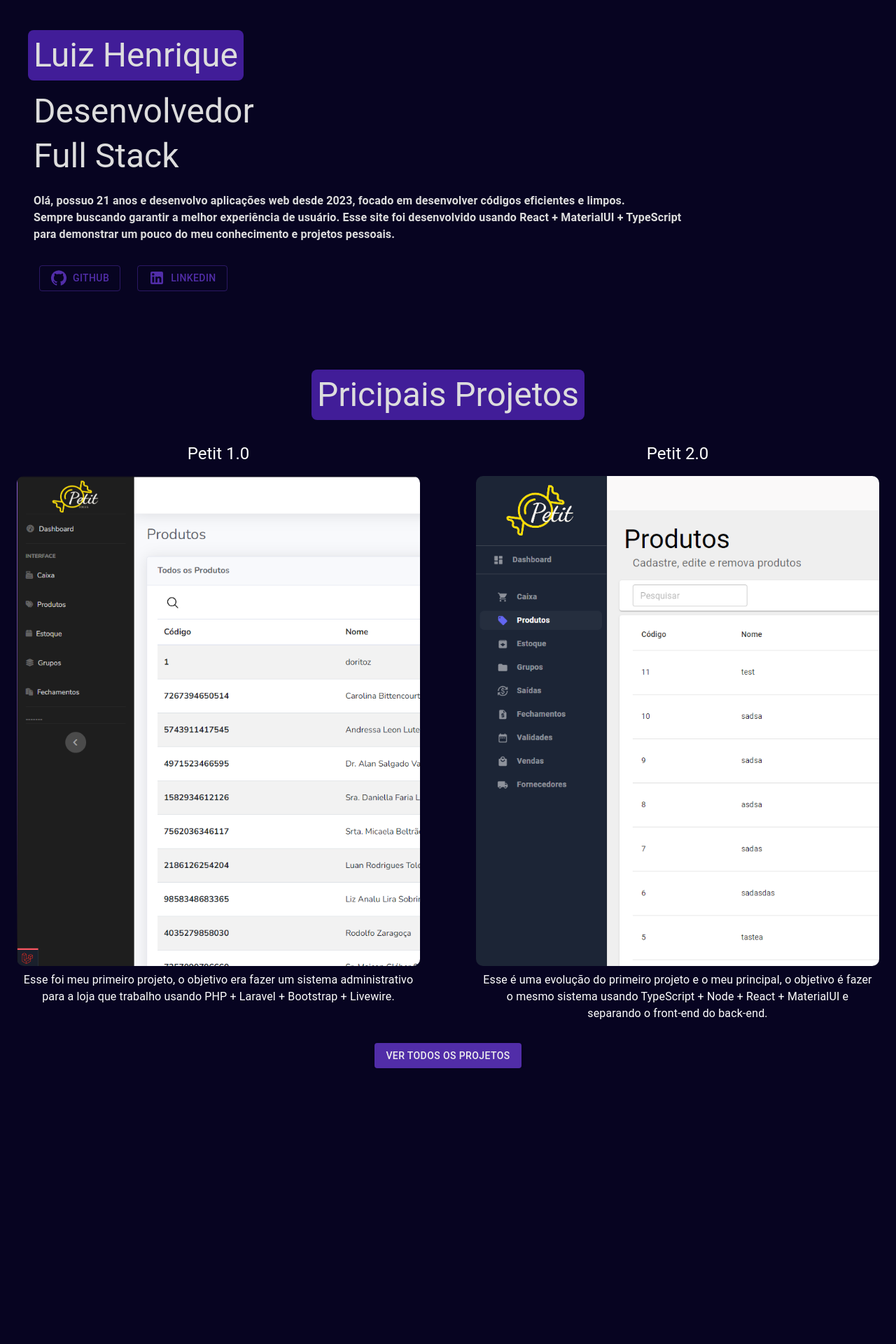
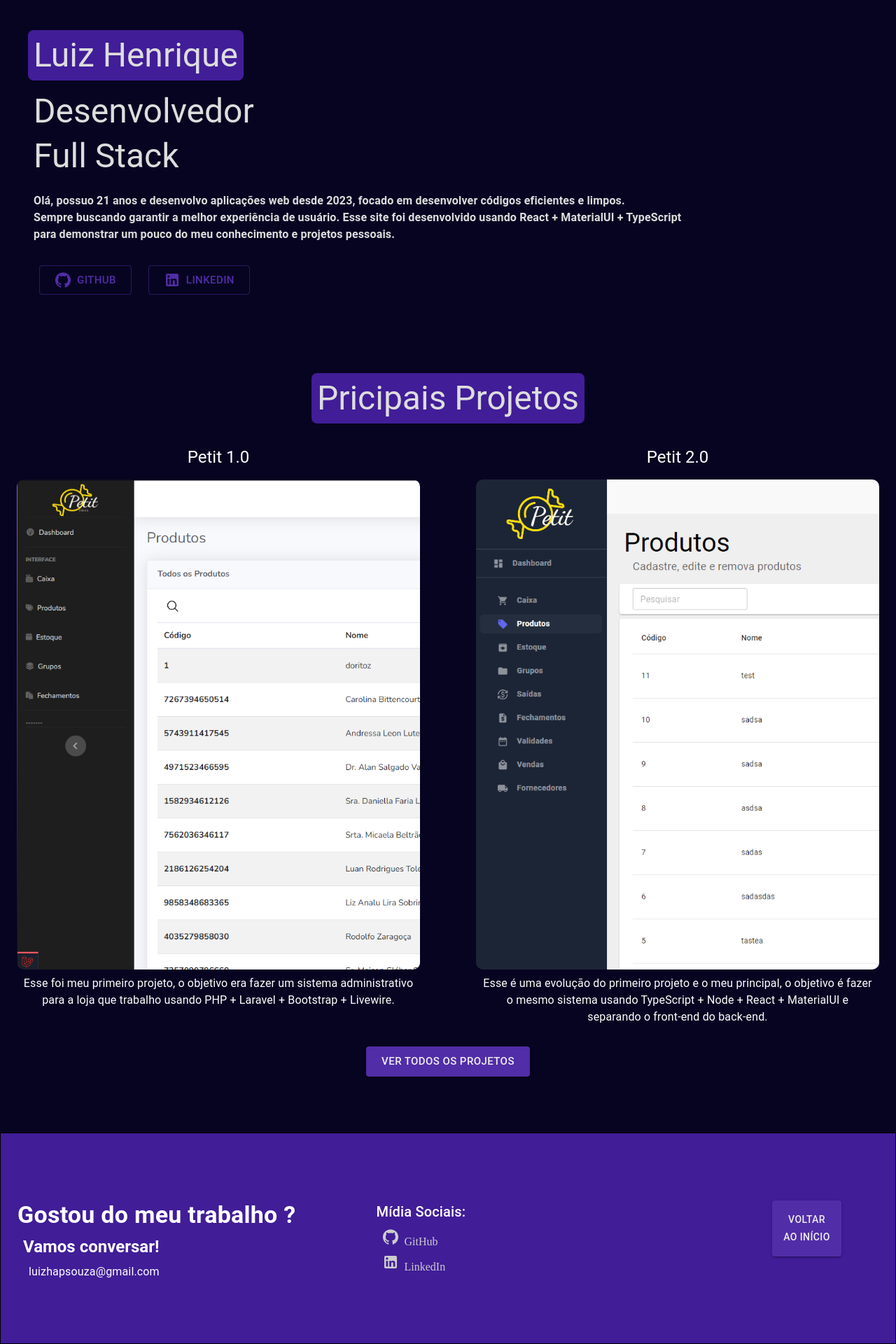
Before and after one commit to LuHenriSouza/portifolio, a React (Vite) app: page / in a window 1280 px wide. Shown: the part 147-2067 px from the top of the page at 70% size. Before the commit the page ends 1673 px from the top, so only its background shows below. Built offline with nearby package versions, Linux system fonts and the light colour scheme.

Commit message:
Home Page quase pronta

```diff
--- a/src/App.tsx
+++ b/src/App.tsx
@@ -2,17 +2,20 @@ import { AppRoutes } from './routes';
 import { Container } from '@mui/material';
 import { BrowserRouter } from 'react-router-dom';
 import { AppThemeProvider } from './shared/contexts';
+import { Footer } from './shared/components';
 
 
 export const App = () => {
 
   return (
     <AppThemeProvider>
-      <Container maxWidth="xl">
-        <BrowserRouter>
-          <AppRoutes />
-        </BrowserRouter>
-      </Container>
+      <Footer>
+        <Container maxWidth="xl">
+          <BrowserRouter>
+            <AppRoutes />
+          </BrowserRouter>
+        </Container>
+      </Footer>
     </AppThemeProvider>
   )
 }
--- a/src/pages/home/Home.tsx
+++ b/src/pages/home/Home.tsx
@@ -82,12 +82,12 @@ export const Home: React.FC = () => {
 				{/* Redes Sociais */}
 				<Box margin={4} display={'flex'} gap={3}>
 					<a href={'https://github.com/LuHenriSouza'} target="_blank" rel="noopener noreferrer">
-						<Button variant='outlined'>
+						<Button variant='outlined' size='large'>
 							<GitHubIcon sx={{ mr: 1 }} /> GitHub
 						</Button>
 					</a>
 					<a href={'https://www.linkedin.com/in/luiz-henrique-aparecido-de-souza-699ab91ba'} target="_blank" rel="noopener noreferrer">
-						<Button variant='outlined'>
+						<Button variant='outlined' size='large'>
 							<LinkedInIcon sx={{ mr: 1 }} /> LinkedIn
 						</Button>
 					</a>
@@ -136,7 +136,7 @@ export const Home: React.FC = () => {
 				{/* Ver Todos os Projetos */}
 				<Box display={'flex'} justifyContent={'center'}>
 					<Link to={'/projetos'}>
-						<Button variant='contained'>Ver Todos os Projetos</Button>
+						<Button variant='contained' size='large'>Ver Todos os Projetos</Button>
 					</Link>
 				</Box>
 			</Box>
--- /dev/null
+++ b/src/shared/components/Footer.tsx
@@ -0,0 +1,52 @@
+import { Box, Button, Container, Grid, Typography, useMediaQuery, useTheme, Link } from '@mui/material';
+import LinkedInIcon from '@mui/icons-material/LinkedIn';
+import GitHubIcon from '@mui/icons-material/GitHub';
+interface IFooterProps {
+	children: React.ReactNode;
+}
+
+export const Footer: React.FC<IFooterProps> = ({ children }) => {
+	const theme = useTheme();
+	const smDown = useMediaQuery(theme.breakpoints.down('sm'));
+
+	const scrollToTop = () => {
+		window.scrollTo({
+			top: 0,
+			behavior: 'smooth',
+		});
+	};
+
+	return (
+		<>
+			{children}
+			<Box minHeight={300} sx={{ backgroundColor: '#411D98', mt: 10, border: 1 }}>
+				<Container maxWidth="xl">
+
+					<Grid container marginTop={12}>
+						<Grid item xs={5}>
+							<Typography variant='h4' fontWeight={'bold'}>
+								Gostou do meu trabalho ?
+							</Typography>
+							<Typography variant='h5' m={1} fontWeight={'bold'}>
+								Vamos conversar!
+							</Typography>
+							<Typography variant='body1' ml={2}>
+								luizhapsouza@gmail.com
+							</Typography>
+						</Grid>
+						<Grid item xs={5}>
+							<Typography variant='h6'>Mídia Sociais:</Typography>
+							<Box display={'flex'} flexDirection={'column'} gap={1} m={1}>
+								<Link href="https://github.com/LuHenriSouza" underline="hover"><GitHubIcon sx={{ mr: 1 }} />GitHub</Link>
+								<Link href="https://www.linkedin.com/in/luiz-henrique-aparecido-de-souza-699ab91ba" underline="hover"><LinkedInIcon sx={{ mr: 1 }} />LinkedIn</Link>
+							</Box>
+						</Grid>
+						<Grid item xs={2} display={'flex'} justifyContent={'center'}>
+							<Button variant='contained' sx={{ maxHeight: 80 }} onClick={scrollToTop}>Voltar <br />ao Início</Button>
+						</Grid>
+					</Grid>
+				</Container>
+			</Box >
+		</>
+	);
+};
--- a/src/shared/components/index.ts
+++ b/src/shared/components/index.ts
@@ -1 +1,2 @@
-export * from './TopBar'
+export * from './TopBar';
+export * from './Footer';
--- a/src/shared/layouts/LayoutMain.tsx
+++ b/src/shared/layouts/LayoutMain.tsx
@@ -11,7 +11,6 @@ export const LayoutMain: React.FC<ILayoutMainProps> = ({ children, title }) => {
 		<Box>
 			<TopBar title={title}/>
 			<Box minHeight={70}/>
-
 			{children}
 		</Box>
 	);
--- a/src/shared/themes/Main.tsx
+++ b/src/shared/themes/Main.tsx
@@ -32,8 +32,21 @@ export const MainTheme = createTheme({
         },
     },
     typography: {
-        allVariants:{
-            color:'#fff'
+        allVariants: {
+            color: '#fff'
+        }
+    },
+    components: {
+        MuiLink: {
+            styleOverrides: {
+                root: {
+                    color: '#ccc',
+                    '&:hover': {
+                        textDecoration: 'underline',
+                        color: '#fff',
+                    },
+                },
+            },
         }
     }
 });
```
